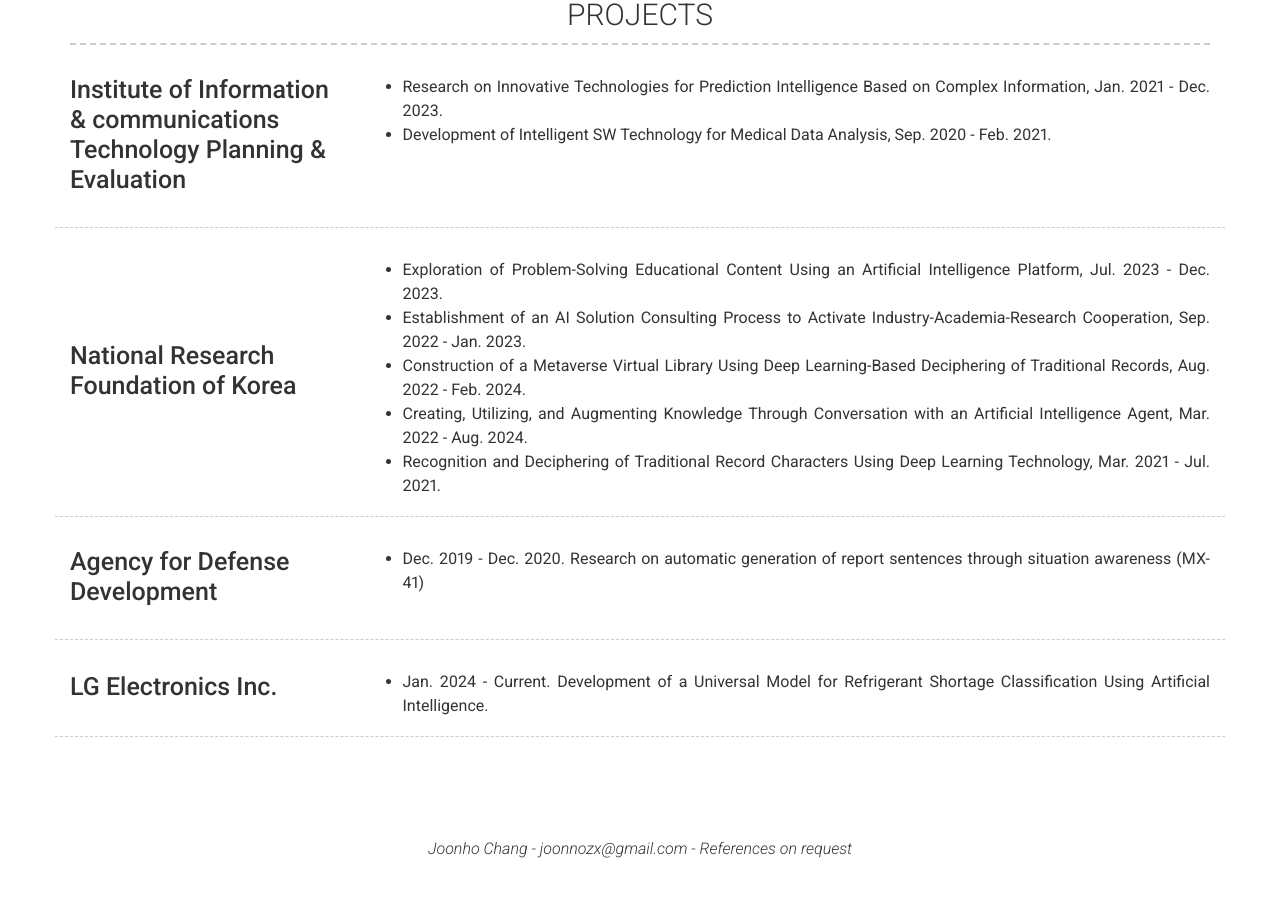
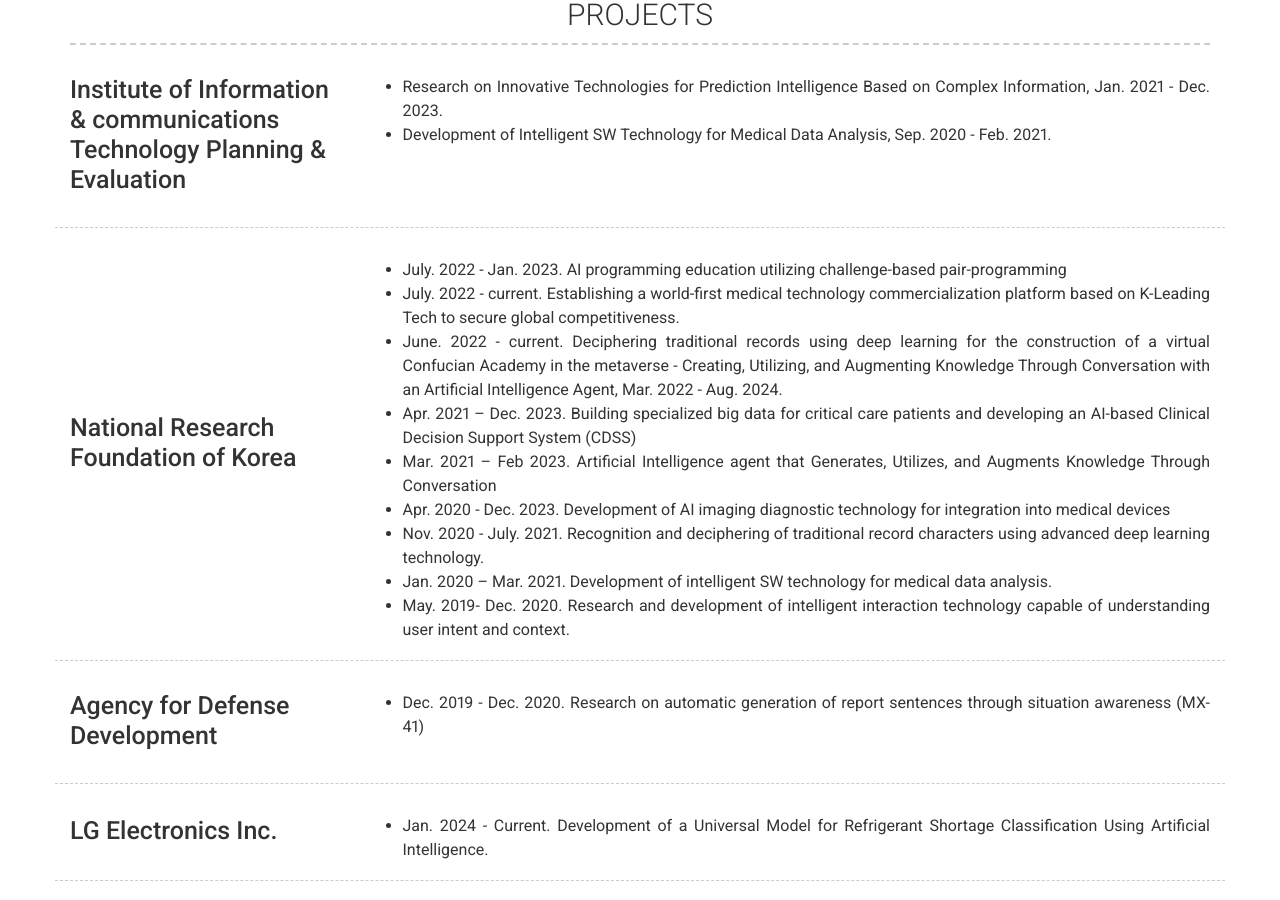
Before and after one commit to joonhozx/joonhozx.github.io, a Jekyll site: the page built from index.md, in a window 1280 px wide and 900 px high, scrolled down 2120 px. Built offline with Jekyll 4.4.1, drawn with Linux system fonts in a browser that asks for light colours; nearby versions of some CDN libraries; before the commit the page ends 2988 px from its top, so only the background shows below that; some of the changed text lies outside the part shown.

Commit message:
Update _config.yml

```diff
--- a/_config.yml
+++ b/_config.yml
@@ -78,7 +78,7 @@ content:
         # caption: Dec. 2023 - Current, Prof. Heechul Jung
         description: | # this will include new lines to allow paragraphs
           -  h.D in Artificial Intelligence, KNU
-          - Dec. 2023 - Current (, Prof. Heechul Jung
+          - Dec. 2023 - Current, Prof. Heechul Jung
           - Mar. 2021 - Nov. 2023, Prof. Minho Lee
 
       - layout: left
@@ -103,8 +103,8 @@ content:
     content: | # this will include new lines to allow paragraphs
       - Joonho Chang, Inchul Choi, & Minho Lee. (2023). PESA R-CNN: Perihematomal Edema Guided Scale Adaptive R-CNN for Hemorrhage Segmentation. (IEEE Journal of Biomedical and Health Informatics, IF:7.7, JCR Top 6%)
       - Changwan Kang, Joonho Chang, & Minho Lee (2023). Convolutional Neural Networks for Predicting Mortality Rate and Length of Stay in Intensive Care Unit Patients with Data Imbalance. (Conference of the Society of Medical Informatics)
-      - Joonho Chang & Minho Lee(2023). HMV-GAN: generate hand bone images in multi-view direction (Brain Engineering Society of Korea)
-      - Joonho Chang & Minho Lee(2021). Adaptive R-CNN with Center Surround Difference for Hemorrhage Segmentation in CT images (Brain Engineering Society of Korea)
+      - Joonho Chang & Minho Lee (2023). HMV-GAN: generate hand bone images in multi-view direction (Brain Engineering Society of Korea)
+      - Joonho Chang & Minho Lee (2021). Adaptive R-CNN with Center Surround Difference for Hemorrhage Segmentation in CT images (Brain Engineering Society of Korea)
 
   - title: PATENT
     layout: text
@@ -151,11 +151,16 @@ content:
                       # other value (or no value) means no border will be displayed
         title: National Research Foundation of Korea
         description: | # this will include new lines to allow paragraphs
-          - Exploration of Problem-Solving Educational Content Using an Artificial Intelligence Platform, Jul. 2023 - Dec. 2023.
-          - Establishment of an AI Solution Consulting Process to Activate Industry-Academia-Research Cooperation, Sep. 2022 - Jan. 2023.
-          - Construction of a Metaverse Virtual Library Using Deep Learning-Based Deciphering of Traditional Records, Aug. 2022 - Feb. 2024.
-          - Creating, Utilizing, and Augmenting Knowledge Through Conversation with an Artificial Intelligence Agent, Mar. 2022 - Aug. 2024.
-          - Recognition and Deciphering of Traditional Record Characters Using Deep Learning Technology, Mar. 2021 - Jul. 2021.
+          - July. 2022 - Jan. 2023. AI programming education utilizing challenge-based pair-programming
+          - July. 2022 - current. Establishing a world-first medical technology commercialization platform based on K-Leading Tech to secure global competitiveness.
+          - June. 2022 - current. Deciphering traditional records using deep learning for the construction of a virtual Confucian Academy in the metaverse          - Creating, Utilizing, and Augmenting Knowledge Through Conversation with an Artificial Intelligence Agent, Mar. 2022 - Aug. 2024.
+          - Apr. 2021 – Dec. 2023. Building specialized big data for critical care patients and developing an AI-based Clinical Decision Support System (CDSS)
+          - Mar. 2021 – Feb 2023. Artificial Intelligence agent that Generates, Utilizes, and Augments Knowledge Through Conversation
+          - Apr. 2020 - Dec. 2023. Development of AI imaging diagnostic technology for integration into medical devices
+          - Nov. 2020 - July. 2021. Recognition and deciphering of traditional record characters using advanced deep learning technology.
+          - Jan. 2020 – Mar. 2021. Development of intelligent SW technology for medical data analysis.
+          - May. 2019- Dec. 2020. Research and development of intelligent interaction technology capable of understanding user intent and context.
+
 
       - layout: left
         border: weak  # Value of `weak` will display a weak border below this item. # Any
```
